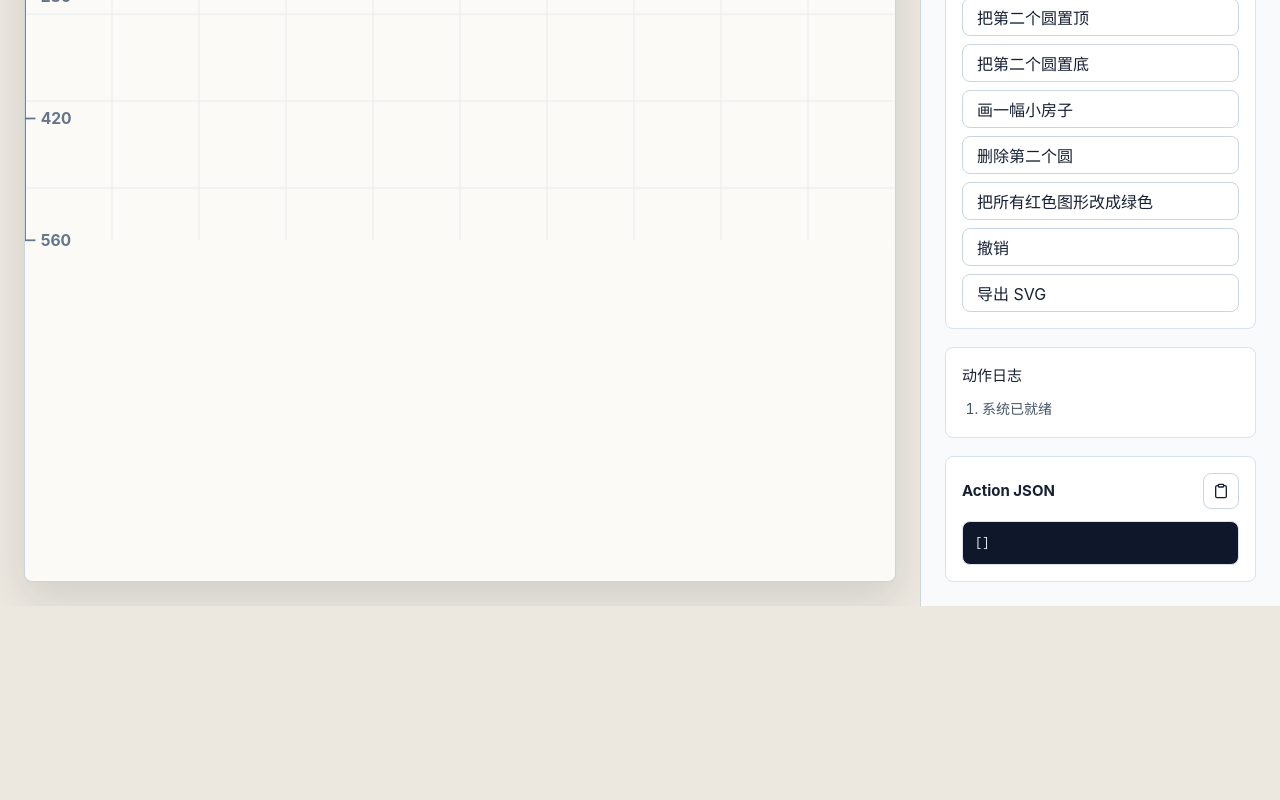
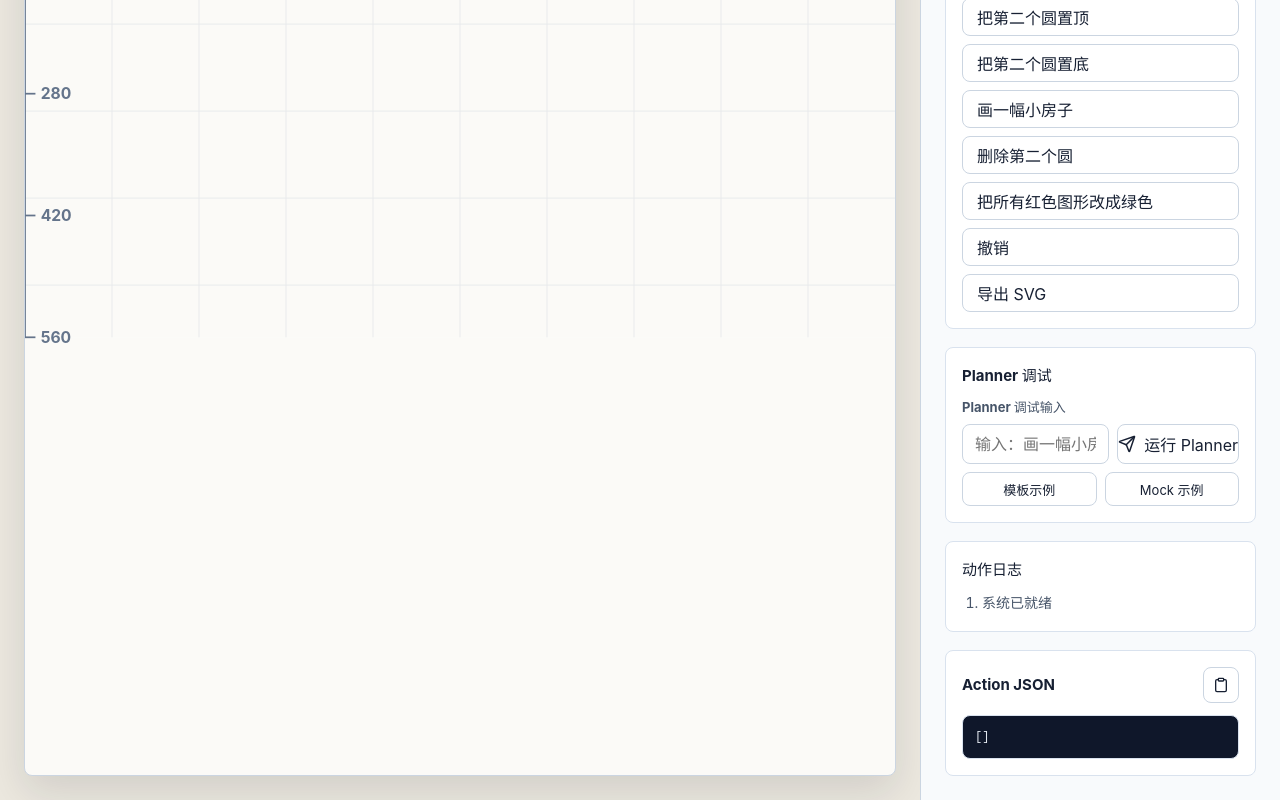
Before and after one commit to OperationT00/voice-panting, a React (Vite) app: page / in a window 1280 px wide. Shown: the part 687-1487 px from the top of the page. Before the commit the page ends 1293 px from the top, so only its background shows below. Built offline with nearby package versions, Linux system fonts and the light colour scheme.

Commit message:
feat: add planner debug panel

```diff
--- a/src/app/App.tsx
+++ b/src/app/App.tsx
@@ -7,6 +7,7 @@ import { speak } from "../speech/speechSynthesis";
 import { SvgCanvas } from "../components/SvgCanvas";
 import { ActionLog } from "../components/ActionLog";
 import { ActionJsonPanel } from "../components/ActionJsonPanel";
+import { PlannerDebugPanel } from "../components/PlannerDebugPanel";
 import type { DrawingAction, DrawingInput } from "../drawing/types";
 import { exportSvgElement } from "../drawing/exportSvg";
 import { prepareActions } from "../drawing/actionPipeline";
@@ -149,6 +150,7 @@ export function App() {
           </div>
         </div>
 
+        <PlannerDebugPanel />
         <ActionLog logs={logs} />
         <ActionJsonPanel input={lastInput} />
       </aside>
--- /dev/null
+++ b/src/components/PlannerDebugPanel.tsx
@@ -0,0 +1,66 @@
+import { useState } from "react";
+import { Send } from "lucide-react";
+import { prepareActions } from "../drawing/actionPipeline";
+import { planFromText, type PlannerResult } from "../planner/llmPlanner";
+
+export function PlannerDebugPanel() {
+  const [text, setText] = useState("");
+  const [result, setResult] = useState<PlannerResult | undefined>();
+
+  const runPlanner = async (inputText = text) => {
+    const trimmedText = inputText.trim();
+    if (!trimmedText) {
+      return;
+    }
+    setText(trimmedText);
+    setResult(await planFromText(trimmedText));
+  };
+
+  const preparedActions = result?.ok ? prepareActions(result.plan) : undefined;
+
+  return (
+    <div className="panel-section planner-debug-panel">
+      <h2>Planner 调试</h2>
+      <div className="simulate-form">
+        <label htmlFor="planner-debug-input">Planner 调试输入</label>
+        <div className="simulate-row">
+          <input
+            id="planner-debug-input"
+            value={text}
+            onChange={(event) => setText(event.target.value)}
+            onKeyDown={(event) => {
+              if (event.key === "Enter") {
+                void runPlanner();
+              }
+            }}
+            placeholder="输入：画一幅小房子"
+          />
+          <button onClick={() => void runPlanner()} type="button" title="运行 Planner">
+            <Send size={18} />
+            <span>运行 Planner</span>
+          </button>
+        </div>
+        <div className="planner-debug-samples">
+          <button onClick={() => void runPlanner("画一幅小房子")} type="button">
+            模板示例
+          </button>
+          <button onClick={() => void runPlanner("画一个复杂流程图")} type="button">
+            Mock 示例
+          </button>
+        </div>
+      </div>
+
+      {result?.ok ? (
+        <div className="planner-result">
+          <strong>source: {result.source}</strong>
+          <h3>Plan JSON</h3>
+          <pre>{JSON.stringify(result.plan, null, 2)}</pre>
+          <h3>Prepared Actions</h3>
+          <pre>{JSON.stringify(preparedActions, null, 2)}</pre>
+        </div>
+      ) : null}
+
+      {result && !result.ok ? <p className="planner-error">{result.message}</p> : null}
+    </div>
+  );
+}
--- a/src/styles.css
+++ b/src/styles.css
@@ -194,7 +194,8 @@ h2 {
   padding: 0;
 }
 
-.action-json-panel pre {
+.action-json-panel pre,
+.planner-debug-panel pre {
   margin: 0;
   max-height: 220px;
   overflow: auto;
@@ -207,6 +208,44 @@ h2 {
   line-height: 1.55;
   white-space: pre-wrap;
   word-break: break-word;
+}
+
+.planner-debug-panel .simulate-row {
+  grid-template-columns: minmax(0, 1fr) minmax(120px, auto);
+}
+
+.planner-debug-samples {
+  display: grid;
+  grid-template-columns: 1fr 1fr;
+  gap: 8px;
+}
+
+.planner-debug-samples button {
+  min-height: 34px;
+  padding: 0 10px;
+  font-size: 13px;
+}
+
+.planner-result {
+  display: flex;
+  flex-direction: column;
+  gap: 8px;
+}
+
+.planner-result strong {
+  color: #0f766e;
+  font-size: 13px;
+}
+
+.planner-result h3 {
+  margin: 4px 0 0;
+  font-size: 13px;
+}
+
+.planner-error {
+  color: #be123c;
+  font-size: 14px;
+  line-height: 1.5;
 }
 
 .transcript {
```
Also changed, not shown: 3 other files (tests, documents, lock files or other folders).
